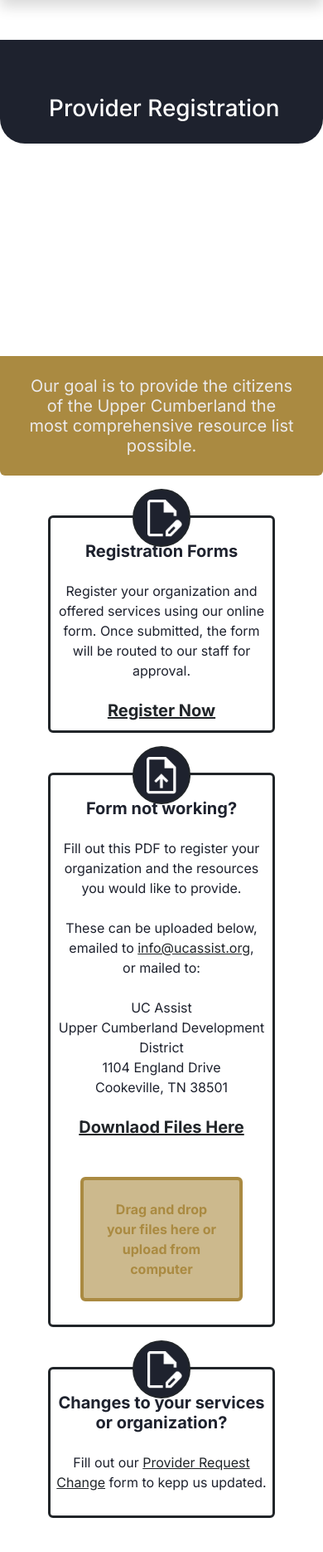
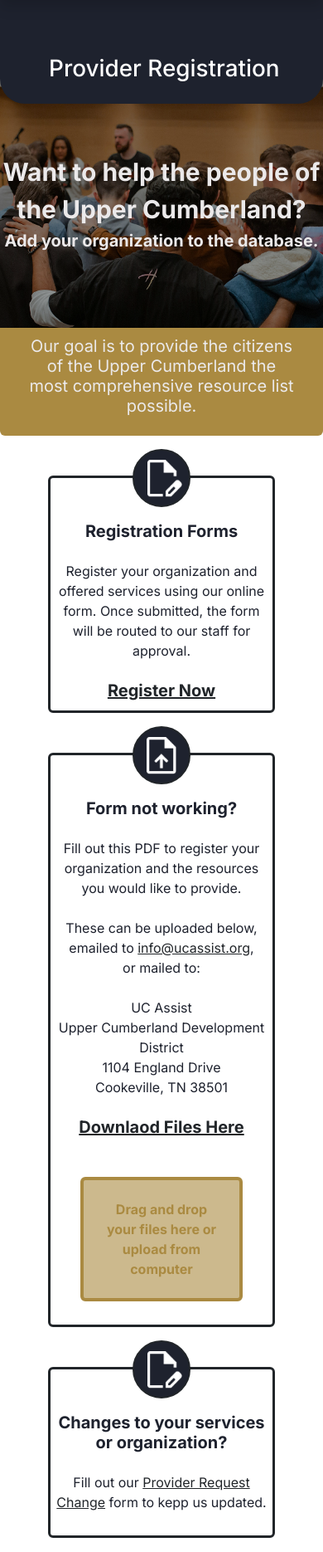
Before and after one commit to ucassist-ttu/Gov-AI, a PHP site: page /html/pages/registration_landing.html in a window 390 px wide. Shown: the part 80-1950 px from the top of the page at 83% size. Run offline with PHP 8.4, Linux system fonts and the light colour scheme.

Commit message:
responsiveness for home page and registration landing page

```diff
--- a/css/style.css
+++ b/css/style.css
@@ -414,7 +414,7 @@ footer img {
 .registration-image {
   margin-top: -30px;
   margin-bottom: -30px;
-  background-image: url('/assets/images/registration-landing-adrianna-geo.png');
+  background-image: url('/Gov-AI/assets/images/registration-landing-adrianna-geo.png');
 }
 .dropbox-square {
   height: 150px;
--- a/html/pages/error.html
+++ b/html/pages/error.html
@@ -14,14 +14,14 @@
 
     <main>
 
-        <div class="mt-5 image-fade error-image"></div>
+        <div class="image-fade error-image"></div>
 
         <div class="m-5 w-25">
-            <h1 class="ms-5 fw-bold"><i class="bi bi-tools"></i>   Uh Oh!</h1>
+            <h1 class="ms-5 fw-bold text-nowrap"><i class="bi bi-tools"></i>   Uh Oh!</h1>
             <hr class="ms-5"/>
             <p class="ms-5">This page is currently under construction.</p>
             <br />
-            <a href="/Gov-AI/index.html" class="text-dark rounded-pill ms-5 p-2 border border-dark text-decoration-none">Return Home</a>
+            <a href="/Gov-AI/index.html" class="text-dark rounded-pill ms-5 p-2 border border-dark text-decoration-none text-nowrap">Return Home</a>
         </div>
 
     </main>
--- a/html/pages/registration_landing.html
+++ b/html/pages/registration_landing.html
@@ -7,17 +7,17 @@
     <!-- bootstrap library and custom css link -->
     <link href="https://cdn.jsdelivr.net/npm/bootstrap@5.3.8/dist/css/bootstrap.min.css" rel="stylesheet" integrity="sha384-sRIl4kxILFvY47J16cr9ZwB07vP4J8+LH7qKQnuqkuIAvNWLzeN8tE5YBujZqJLB" crossorigin="anonymous">
     <link href="https://cdn.jsdelivr.net/npm/bootstrap-icons@1.11.3/font/bootstrap-icons.css" rel="stylesheet">
-    <link rel="stylesheet" href="/css/style.css">
+    <link rel="stylesheet" href="/Gov-AI/css/style.css">
 </head>
 <body>
     <div id="navbar"></div>
 
     <main>
 
-        <div class="page-header mt-5 pt-5 z1 text-nowrap">
+        <div class="position-relative page-header pt-5 z-1 text-nowrap">
             <h1>Provider Registration</h1>
         </div>
-        <figure class="position-relative z-n1">
+        <figure class="position-relative z-0">
             <div class="banner-image registration-image">
             <figcaption class="position-absolute top-50 start-50 translate-middle text-center w-100">
                 <div class="fw-bold clr-light-grey hero-text w-100">Want to help the people of the Upper Cumberland?</div>
@@ -33,9 +33,9 @@
             <div class="w-75 w-md-50">
             <div class="position-relative border border-dark border-3 rounded p-1 p-md-5">
                 <div class="position-absolute top-0 start-50 translate-middle rounded-circle border border-dark border-2 ps-2 py-3 dark_navy icon-circle d-flex justify-content-center align-items-center">
-                    <img src="/assets/icons/edit_document.png" class="img-fluid" alt="Edit Icon" />
+                    <img src="/Gov-AI/assets/icons/edit_document.png" class="img-fluid" alt="Edit Icon" />
                 </div>
-                <h5 class="fw-bold mt-4 mb-4">Registration Forms</h5>
+                <h5 class="fw-bold mt-5 mt-md-4 mb-4">Registration Forms</h5>
                 <p class="mb-4">Register your organization and offered services using our online form. Once submitted, the form will be routed to our staff for approval.</p>
                 <a href="#"><h5 class="fw-bold text-dark text-decoration-underline">Register Now</h5></a>
             </div>
@@ -46,9 +46,9 @@
             <div class="w-75 w-md-50">
             <div class="position-relative border border-dark border-3 rounded p-1 p-md-5">
                 <div class="position-absolute top-0 start-50 translate-middle rounded-circle border border-dark border-2 p-2 dark_navy icon-circle d-flex justify-content-center align-items-center">
-                    <img src="/assets/icons/upload_document.png" class="img-fluid" alt="Edit Icon" />
+                    <img src="/Gov-AI/assets/icons/upload_document.png" class="img-fluid" alt="Edit Icon" />
                 </div>
-                <h5 class="fw-bold mt-4 mb-4">Form not working?</h5>
+                <h5 class="fw-bold mt-5 mt-md-4 mb-4">Form not working?</h5>
                 <p class="mb-4">Fill out this PDF to register your organization and the resources you would like to provide.</p>
                 <p class="mb-4">These can be uploaded below, emailed to <a href="mailto:info@ucassist.org" class="text-decoration-underline text-dark">info@ucassist.org</a>, <br />or mailed to:</p>
                 <p class="mb-4">
@@ -70,9 +70,9 @@
             <div class="w-75 w-md-50">
             <div class="position-relative border border-dark border-3 rounded p-1 p-md-5">
                 <div class="position-absolute top-0 start-50 translate-middle rounded-circle border border-dark border-2 ps-2 py-3 dark_navy icon-circle d-flex justify-content-center align-items-center">
-                    <img src="/assets/icons/edit_document.png" class="img-fluid" alt="Edit Icon" />
+                    <img src="/Gov-AI/assets/icons/edit_document.png" class="img-fluid" alt="Edit Icon" />
                 </div>
-                <h5 class="fw-bold mt-4 mb-4">Changes to your services or organization?</h5>
+                <h5 class="fw-bold mt-5 mt-md-4 mb-4">Changes to your services or organization?</h5>
                 <p class="mb-4">Fill out our <a href="#" class="text-decoration-underline text-dark">Provider Request Change</a> form to kepp us updated.</p>
             </div>
             </div>
--- a/index.html
+++ b/index.html
@@ -98,7 +98,7 @@
                         <div class="card-body">
                             <h5 class="card-title">Get Your Message Out!</h5>
                             <p class="card-text">Are you a service provider? Want to get your services out to more people?Check out our registration page to find out more.</p>
-                            <p class="card-text"><a href="/Gov-AI/html/pages/error.html" class="text-dark">Enroll Now!</a></p>
+                            <p class="card-text"><a href="/Gov-AI/html/pages/registration_landing.html" class="text-dark">Enroll Now!</a></p>
                         </div>
                     </div>
                 </div>
```
